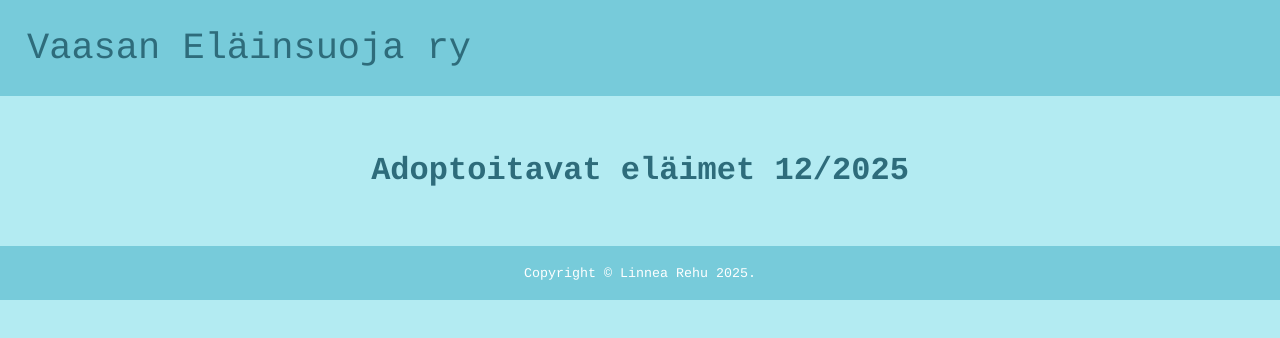
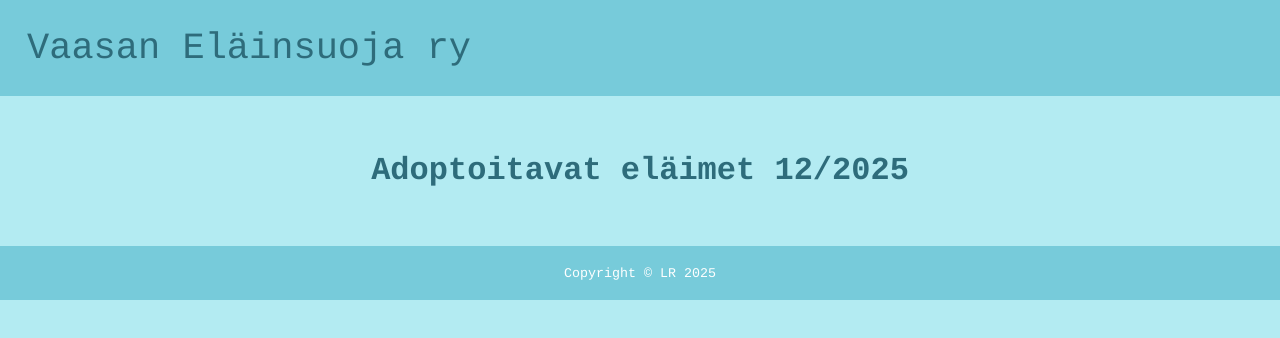
Before and after one commit to linnex28/Adoption_server, a plain HTML site: page frontend/index.html in a window 1280 px wide. Drawn offline with Linux system fonts and the light colour scheme; no server answers.

Commit message:
Edited index.html

```diff
--- a/frontend/index.html
+++ b/frontend/index.html
@@ -8,7 +8,6 @@
         <link rel="stylesheet" href="style.css"> <!-- style CSS -->
     </head>
 <body>
-
     <!-- Header -->
     <header>Vaasan Eläinsuoja ry</header>
 
@@ -20,7 +19,7 @@
 
     <!-- the footer -->
     <footer>
-        <p><small>Copyright &copy <a>Linnea Rehu 2025.</a></small></p>
+        <p><small>Copyright &copy <a>LR 2025</a></small></p>
     </footer>
 
     <script src="script.js"></script>
```
